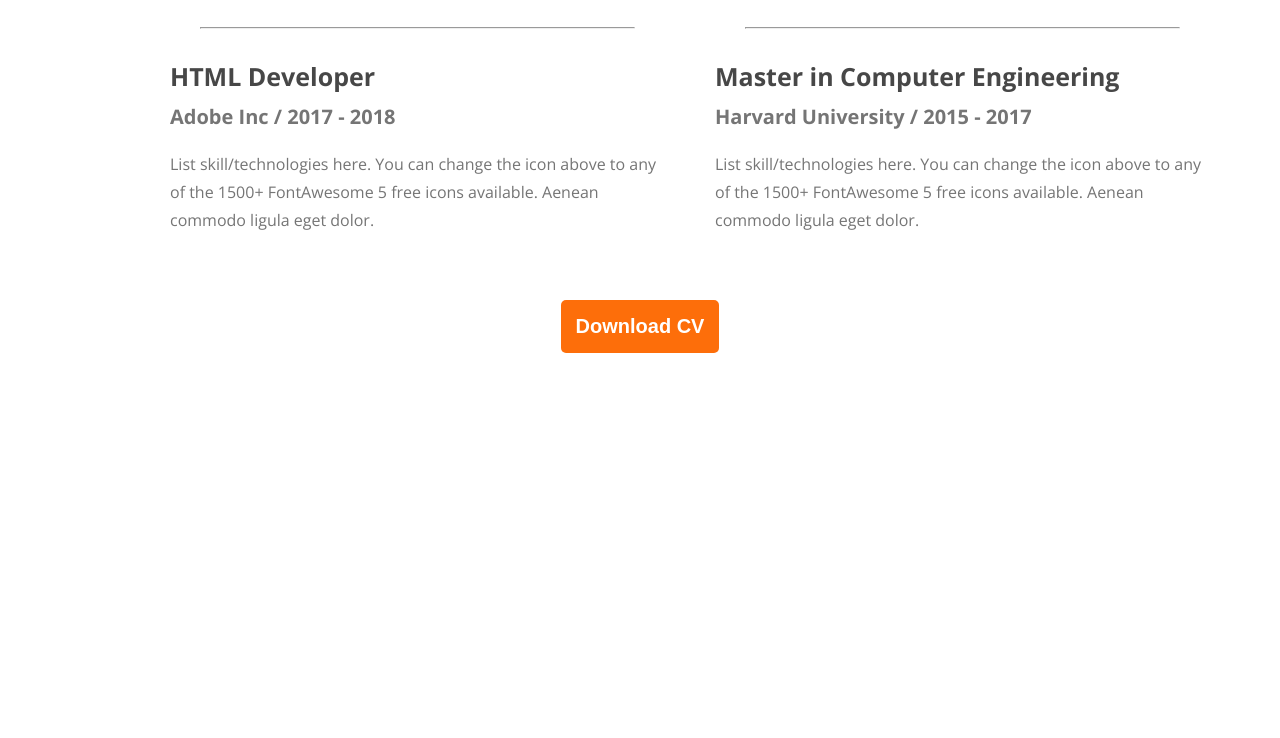
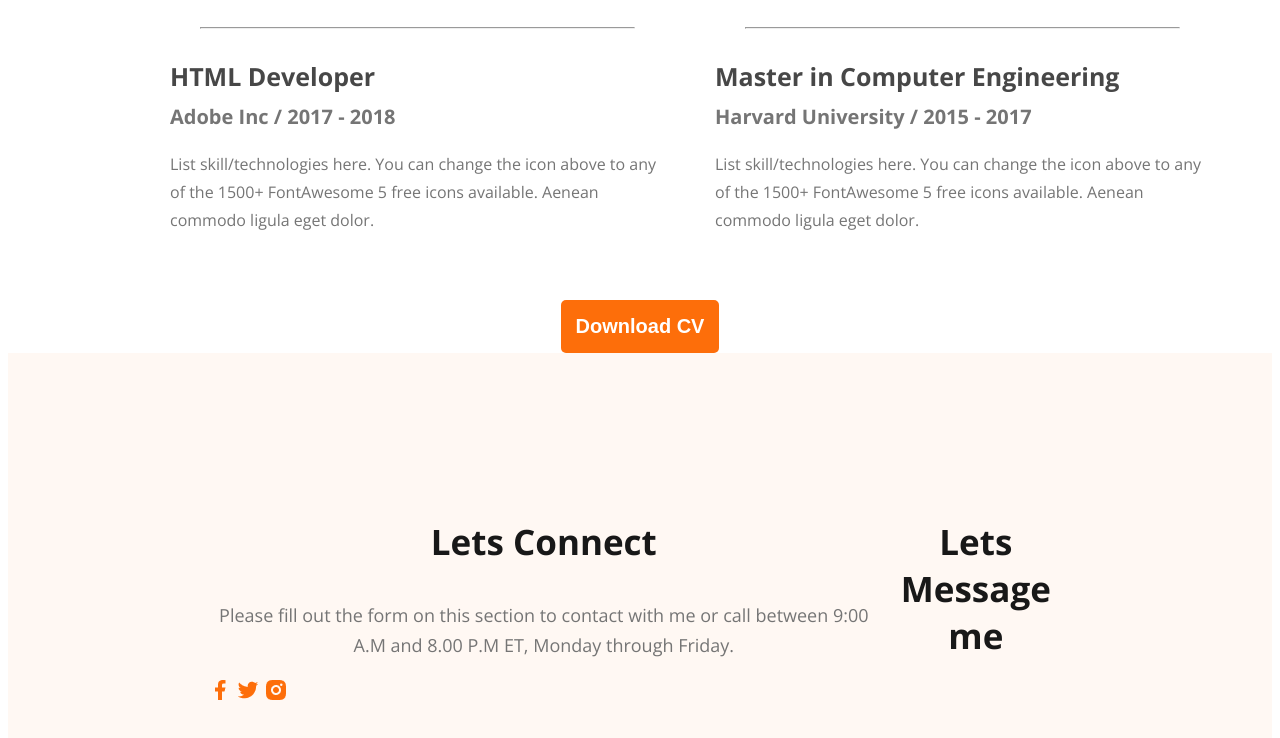
Before and after one commit to Sohani420/first-website, a plain HTML site: page index.html in a window 1280 px wide. Shown: the part 3001-3739 px from the top of the page. Before the commit the page ends 3362 px from the top, so only its background shows below. Drawn offline with nearby package versions, Linux system fonts and the light colour scheme.

Commit message:
basic footer

```diff
--- a/index.html
+++ b/index.html
@@ -188,7 +188,28 @@
     </section>
 
     </main>
-    <footer></footer>
+    <footer>
+
+<div class="footer-column">
+<h3 class="section-title">Lets Connect</h3>
+<p class="section-description">Please fill out the form on this section to contact with me or call between 9:00 A.M and 8.00 P.M ET, Monday through Friday.</p>
+
+<div class="social-links">
+    <a href=""><img src="images/icons/facebook.png" alt=""></a>
+    <a href=""><img src="images/icons/twitter.png" alt=""></a>
+    <a href=""><img src="images/icons/insta.png" alt=""></a>
+</div>
+</div>
+<div class="footer-column">
+
+    <h3 class="section-title">Lets Message me</h3>
+
+
+
+</div>
+
+
+    </footer>
 
 </body>
 </html>
--- a/style.css/portfolio.css
+++ b/style.css/portfolio.css
@@ -203,3 +203,16 @@ margin-bottom: 10px;
     text-align: center;
     margin-top: 50px;
 }
+
+/*footer style*/
+footer{
+    display: flex;
+    color: var(--Dark-02, #474747);
+font-family: Open Sans;
+font-size: 16px;
+font-style: normal;
+font-weight: 400;
+line-height: 28px; /* 175% */
+padding: 130px 200px;
+background: #FFF8F3;
+}
```
